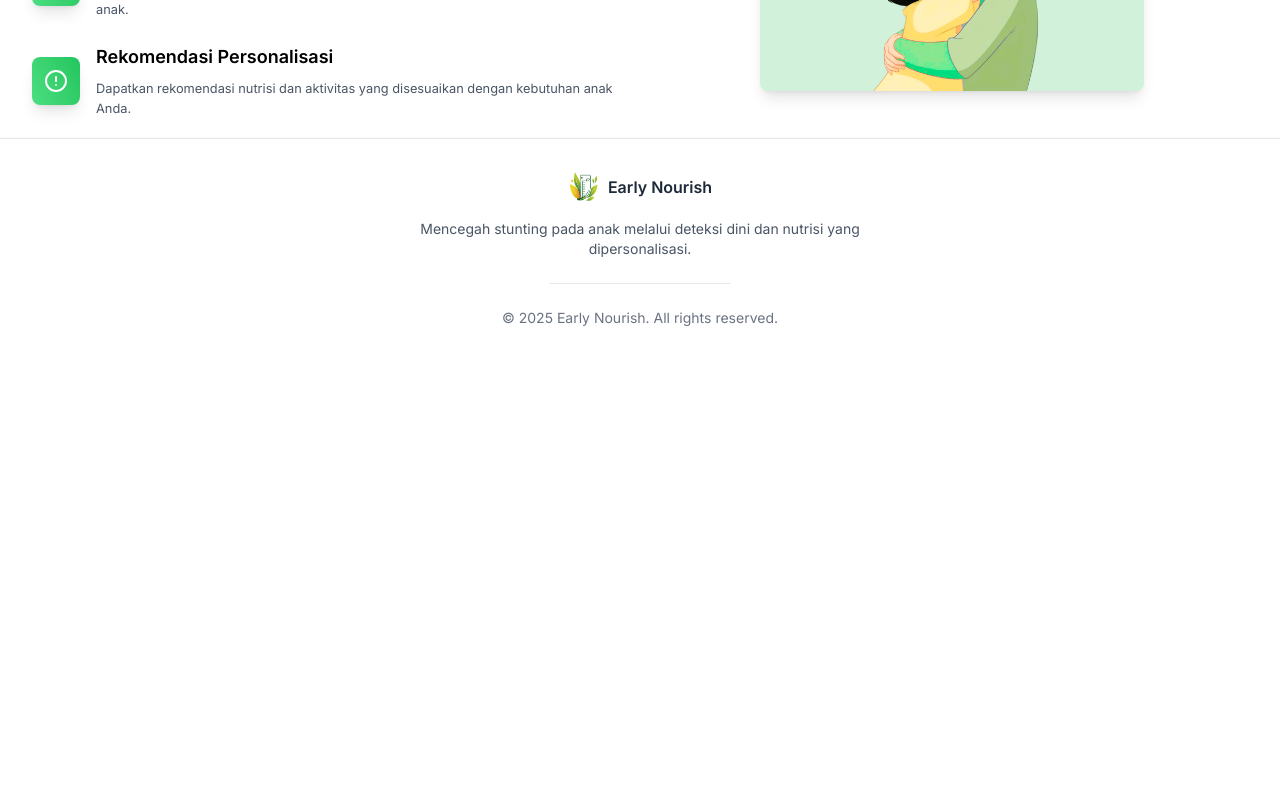
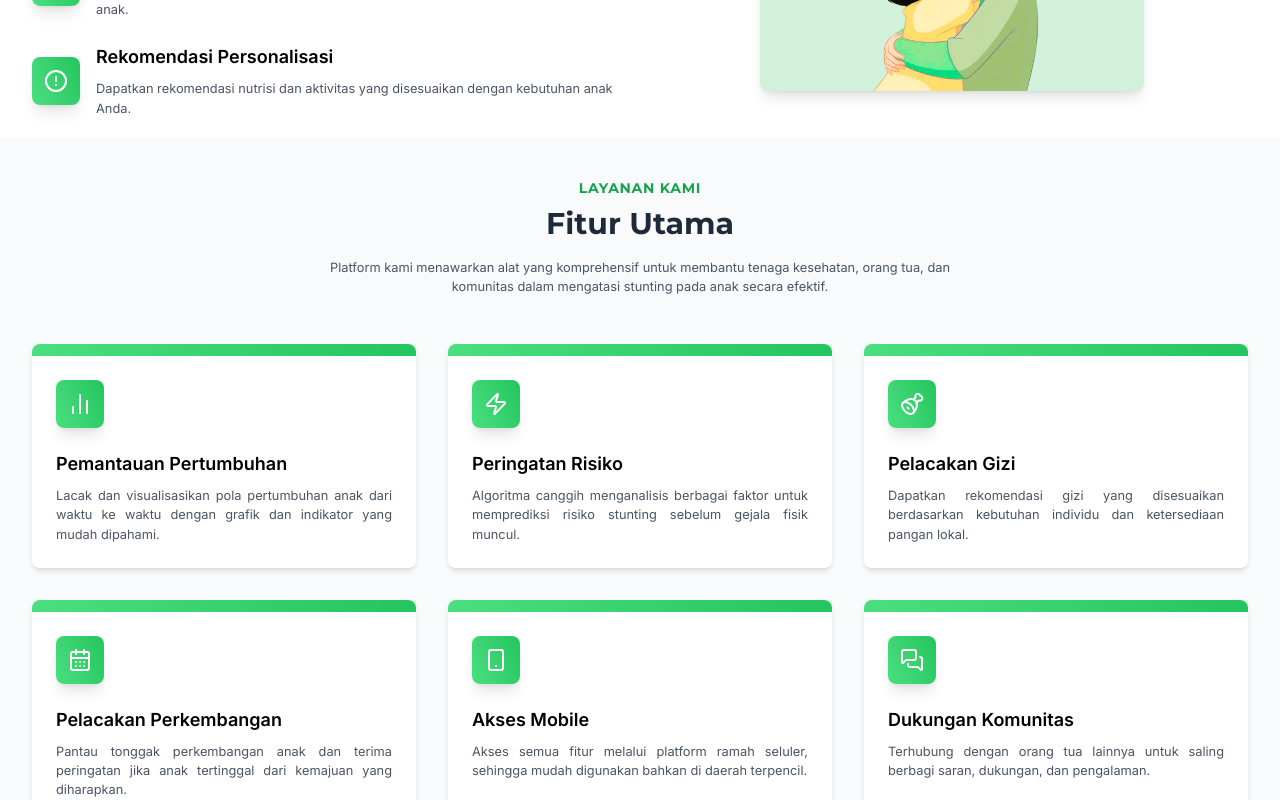
Before and after one commit to Elmosius/EarlyNourish, a Vue app in the folder front-end/: page / in a window 1280 px wide. Shown: the part 1280-2080 px from the top of the page. Before the commit the page ends 1640 px from the top, so only its background shows below. Built offline with nearby package versions, Linux system fonts and the light colour scheme.

Commit message:
create feacture section

```diff
--- a/front-end/src/components/home/AboutSection.vue
+++ b/front-end/src/components/home/AboutSection.vue
@@ -9,7 +9,7 @@ import { ClipboardList, ShieldCheck, CircleAlert } from "lucide-vue-next";
     >
       MISI KAMI
     </h1>
-    <div class="container mx-auto px-4">
+    <div class="container mx-auto px-8">
       <div class="text-center mb-12">
         <h2
           class="font-montserrat text-2xl md:text-3xl font-bold text-gray-800 mb-4"
--- /dev/null
+++ b/front-end/src/components/home/FeatureSection.vue
@@ -0,0 +1,96 @@
+<script setup>
+import {
+  BarChart2Icon,
+  Zap,
+  Ham,
+  CalendarDays,
+  Smartphone,
+  MessagesSquare,
+  ClipboardListIcon,
+} from "lucide-vue-next";
+
+const features = [
+  {
+    icon: BarChart2Icon,
+    title: "Pemantauan Pertumbuhan",
+    description:
+      "Lacak dan visualisasikan pola pertumbuhan anak dari waktu ke waktu dengan grafik dan indikator yang mudah dipahami.",
+  },
+  {
+    icon: Zap,
+    title: "Peringatan Risiko",
+    description:
+      "Algoritma canggih menganalisis berbagai faktor untuk memprediksi risiko stunting sebelum gejala fisik muncul.",
+  },
+  {
+    icon: Ham,
+    title: "Pelacakan Gizi",
+    description:
+      "Dapatkan rekomendasi gizi yang disesuaikan berdasarkan kebutuhan individu dan ketersediaan pangan lokal.",
+  },
+  {
+    icon: CalendarDays,
+    title: "Pelacakan Perkembangan",
+    description:
+      "Pantau tonggak perkembangan anak dan terima peringatan jika anak tertinggal dari  kemajuan yang diharapkan.",
+  },
+  {
+    icon: Smartphone,
+    title: "Akses Mobile",
+    description:
+      "Akses semua fitur melalui platform ramah seluler, sehingga mudah digunakan bahkan di daerah terpencil.",
+  },
+  {
+    icon: MessagesSquare,
+    title: "Dukungan Komunitas",
+    description:
+      "Terhubung dengan orang tua lainnya untuk saling berbagi saran, dukungan, dan  pengalaman.",
+  },
+];
+</script>
+
+<template>
+  <section class="py-10 bg-gray-50 px-8">
+    <h1
+      class="font-montserrat tracking-wider text-center font-bold mb-2 text-sm text-tertiary"
+    >
+      LAYANAN KAMI
+    </h1>
+    <div class="container mx-auto">
+      <div class="text-center mb-12">
+        <h2
+          class="font-montserrat text-2xl md:text-3xl font-bold text-gray-800 mb-4"
+        >
+          Fitur Utama
+        </h2>
+        <p class="text-gray-600 max-w-2xl mx-auto text-base">
+          Platform kami menawarkan alat yang komprehensif untuk membantu tenaga
+          kesehatan, orang tua, dan komunitas dalam mengatasi stunting pada anak
+          secara efektif.
+        </p>
+      </div>
+
+      <div class="grid grid-cols-1 sm:grid-cols-2 lg:grid-cols-3 gap-8">
+        <div
+          v-for="(feature, index) in features"
+          :key="index"
+          class="bg-white rounded-lg shadow-md hover:shadow-lg transition duration-300 overflow-hidden"
+        >
+          <div class="h-3 bg-gradient-to-r from-[#4ADE80] to-[#22C55E]"></div>
+
+          <div class="p-6 text-justify">
+            <div
+              class="bg-linear-65 from-[#4ADE80] to-[#22C55E] shadow-lg p-3 inline-block rounded-lg mb-4"
+            >
+              <component :is="feature.icon" class="h-6 w-6 text-white" />
+            </div>
+            <h3 class="font-semibold text-lg mb-2">
+              {{ feature.title }}
+            </h3>
+            <p class="text-gray-600 text-base">{{ feature.description }}</p>
+          </div>
+        </div>
+      </div>
+    </div>
+  </section>
+</template>
--- a/front-end/src/components/home/HeroSection.vue
+++ b/front-end/src/components/home/HeroSection.vue
@@ -1,7 +1,7 @@
 <script setup></script>
 
 <template>
-  <section class="pt-12 md:py-20 px-4">
+  <section class="pt-12 md:py-20 px-8">
     <div class="grid grid-cols-1 md:grid-cols-2 gap-8 items-center">
       <div class="order-2 md:order-1">
         <h1
--- a/front-end/src/layouts/MainLayout.vue
+++ b/front-end/src/layouts/MainLayout.vue
@@ -7,7 +7,7 @@ import Footer from "../components/Footer.vue";
   <div class="min-h-screen flex flex-col">
     <Navbar />
 
-    <main class="container mx-auto px-4 flex-grow">
+    <main class="mx-auto">
       <slot></slot>
     </main>
 
--- a/front-end/src/views/HomePage.vue
+++ b/front-end/src/views/HomePage.vue
@@ -2,13 +2,14 @@
 import { useCounterStore } from "../stores/counter.js";
 import HeroSection from "../components/home/HeroSection.vue";
 import AboutSection from "../components/home/AboutSection.vue";
+import FeatureSection from "../components/home/FeatureSection.vue";
 const counter = useCounterStore();
 </script>
 
 <template>
   <HeroSection />
-
   <AboutSection />
+  <FeatureSection />
 </template>
 
 <style scoped></style>
```
